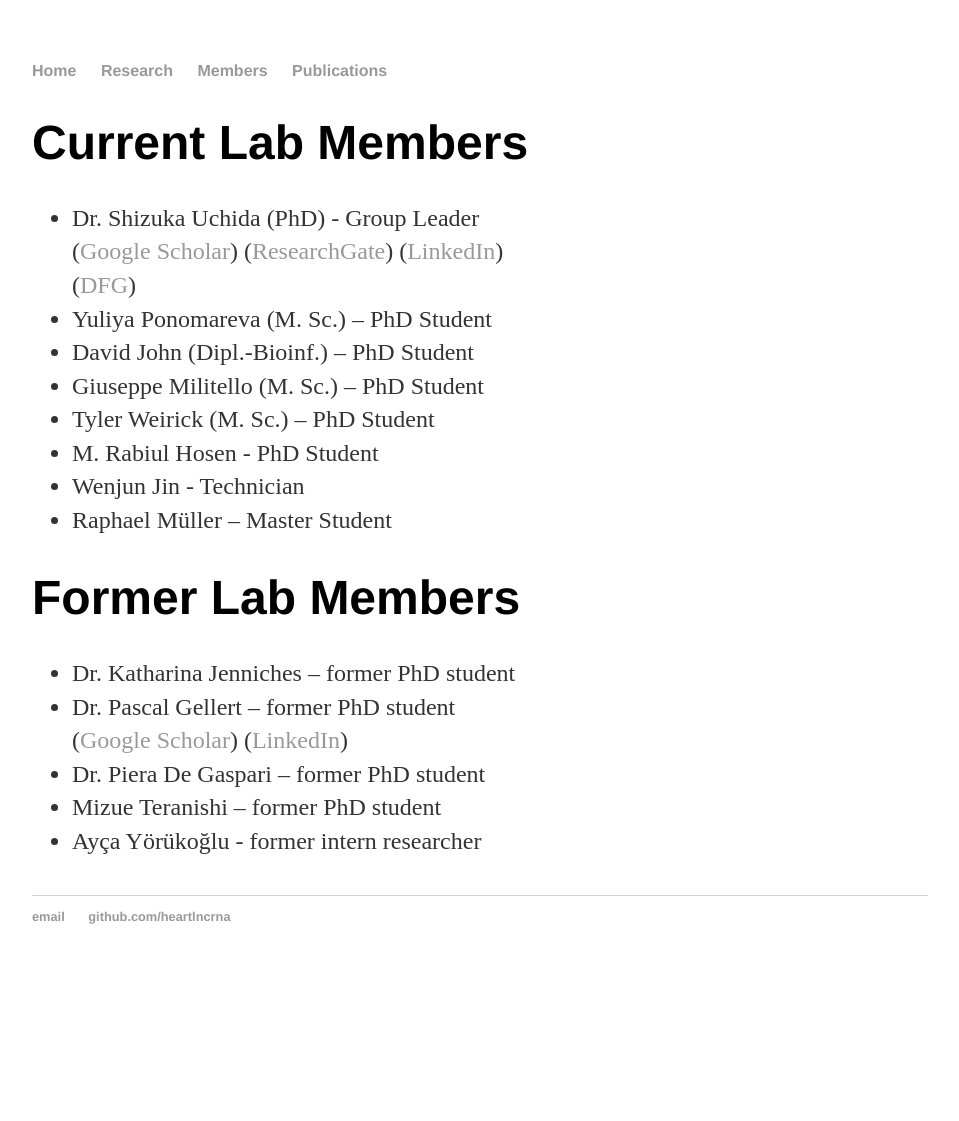
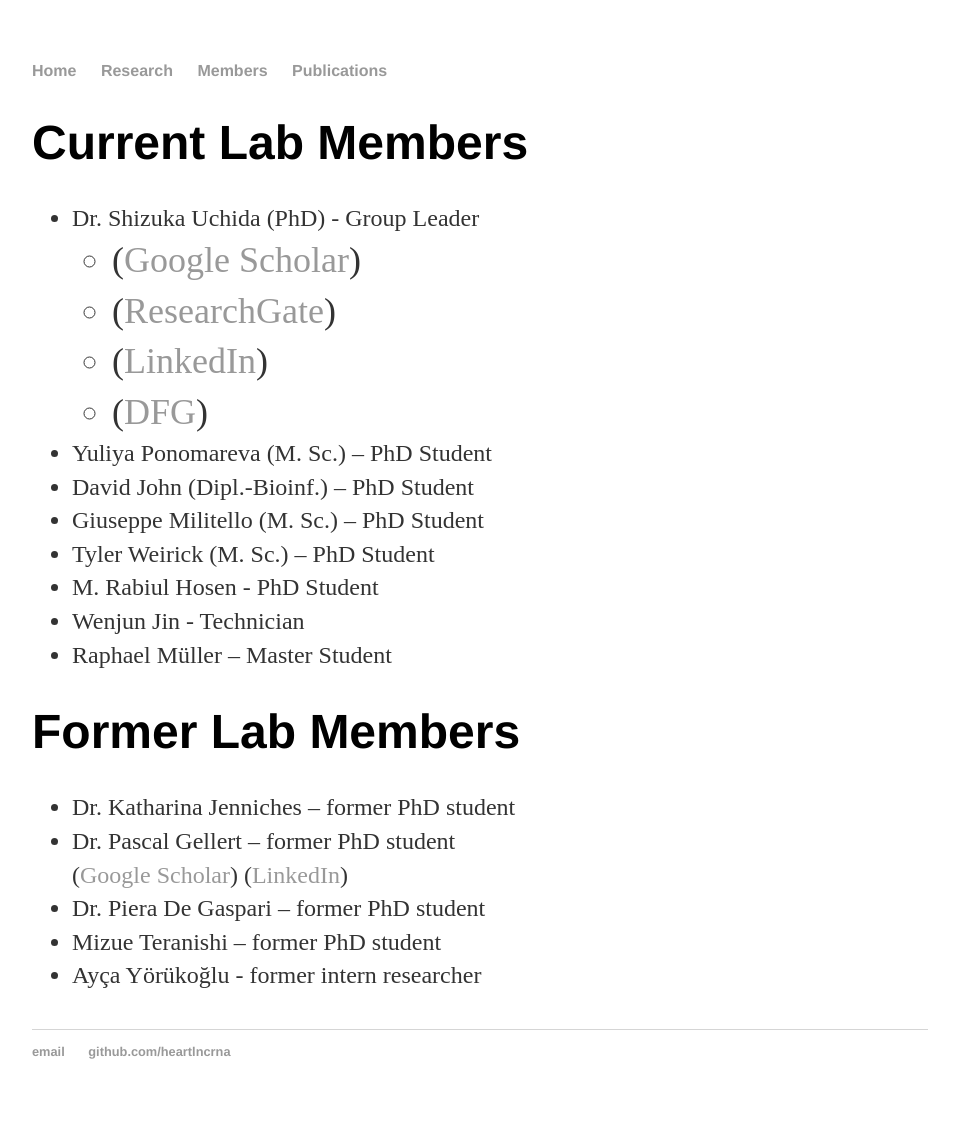
Before and after one commit to heartlncrna/heartlncrna.github.io, a Jekyll site: the page members/member_list.html, which Jekyll copies as it is, in a window 1280 px wide. Shown: the whole page, without its empty margins (160-1119 px from the left). Built offline with Jekyll 4.4.1, drawn with Linux system fonts in a browser that asks for light colours; before the commit the page ends 986 px from its top, so only the background shows below that.

Commit message:
Update member_list.html

```diff
--- a/members/member_list.html
+++ b/members/member_list.html
@@ -27,11 +27,13 @@
 			<p class="ptNormal">
 			<ul>
 				<li>Dr. Shizuka Uchida (PhD) - Group Leader
-					<br>
-					(<a href="https://scholar.google.de/citations?user=N-KHfvUAAAAJ&hl=de&oi=sra"><span class="ptHyperlink">Google Scholar</span></a>)
-					(<a href="http://www.researchgate.net/profile/Shizuka_Uchida3"><span class="ptHyperlink">ResearchGate</span></a>)
-					(<a href="https://de.linkedin.com/in/shizuka-uchida-7399055"><span class="ptHyperlink">LinkedIn</span></a>)</li>
-					(<a href="http://gepris.dfg.de/gepris/person/235081965"><span class="ptHyperlink">DFG</span></a>)</li>
+					<ul>
+						<li>(<a href="https://scholar.google.de/citations?user=N-KHfvUAAAAJ&hl=de&oi=sra"><span class="ptHyperlink">Google Scholar</span></a>)</li>
+						<li>(<a href="http://www.researchgate.net/profile/Shizuka_Uchida3"><span class="ptHyperlink">ResearchGate</span></a>)</li>
+						<li>(<a href="https://de.linkedin.com/in/shizuka-uchida-7399055"><span class="ptHyperlink">LinkedIn</span></a>)</li>
+						<li>(<a href="http://gepris.dfg.de/gepris/person/235081965"><span class="ptHyperlink">DFG</span></a>)</li>
+					</ul>
+
 				<li>Yuliya Ponomareva (M. Sc.) – PhD Student</li>
 				<li>David John (Dipl.-Bioinf.) – PhD Student</li>
 				<li>Giuseppe Militello (M. Sc.) – PhD Student</li>
```
